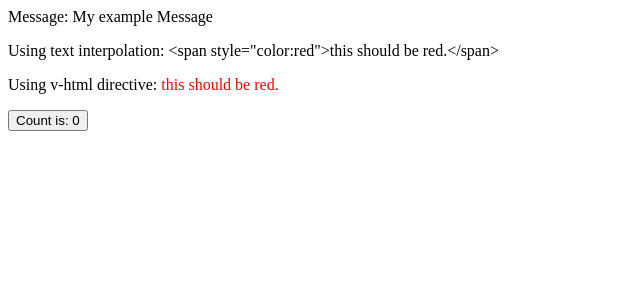
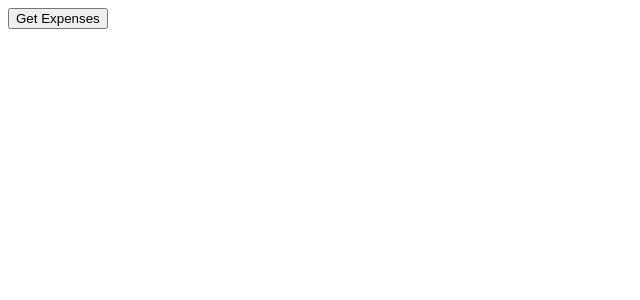
Before and after one commit to SeanPiedmonte/financesite, a Vue app in the folder ui/: page / in a window 1280 px wide. Shown: the top 300 px of the page, without its empty margins (0-640 px from the left). Built offline with nearby package versions, Linux system fonts and the light colour scheme; the HTML template or start-up script is replaced by a standard one.

Commit message:
[#3] get request

```diff
--- a/ui/package.json
+++ b/ui/package.json
@@ -16,6 +16,7 @@
     "format": "prettier --write src/"
   },
   "dependencies": {
+    "node": "^24.9.0",
     "vue": "^3.5.22"
   },
   "devDependencies": {
--- a/ui/src/App.vue
+++ b/ui/src/App.vue
@@ -1,23 +1,28 @@
 <script setup lang="ts">
-import { ref, onMounted } from "vue";
+import { onMounted } from "vue";
 
-const count = ref(0);
-const msg = "My example Message";
-const rawHTML = '<span style="color:red">this should be red.</span>'
-function increment() {
-  count.value++;
+
+async function getExpenses() {
+  const url = "http://localhost:8080/api/expenses";
+  try {
+    const response = await fetch(url);
+    if (!response.ok) {
+      throw new Error(`Response status: ${response.status}`);
+    }
+
+    const result = await response.json();
+    console.log(result);
+  } catch (error) {
+    console.error(error.message);
+  }
 }
 
 onMounted(() => {
-  console.log("the initial count is ${count.value}.")
 })
 </script>
 
 <template>
-  <span>Message: {{ msg }}</span>
-  <p>Using text interpolation: {{ rawHTML }}</p>
-  <p>Using v-html directive: <span v-html="rawHTML"></span></p>
-  <button @click="increment">Count is: {{ count }}</button>
+  <button @click="getExpenses">Get Expenses</button>
 </template>
 
 <style scoped></style>
```
Also changed, not shown: 1 other file (tests, documents, lock files or other folders).
